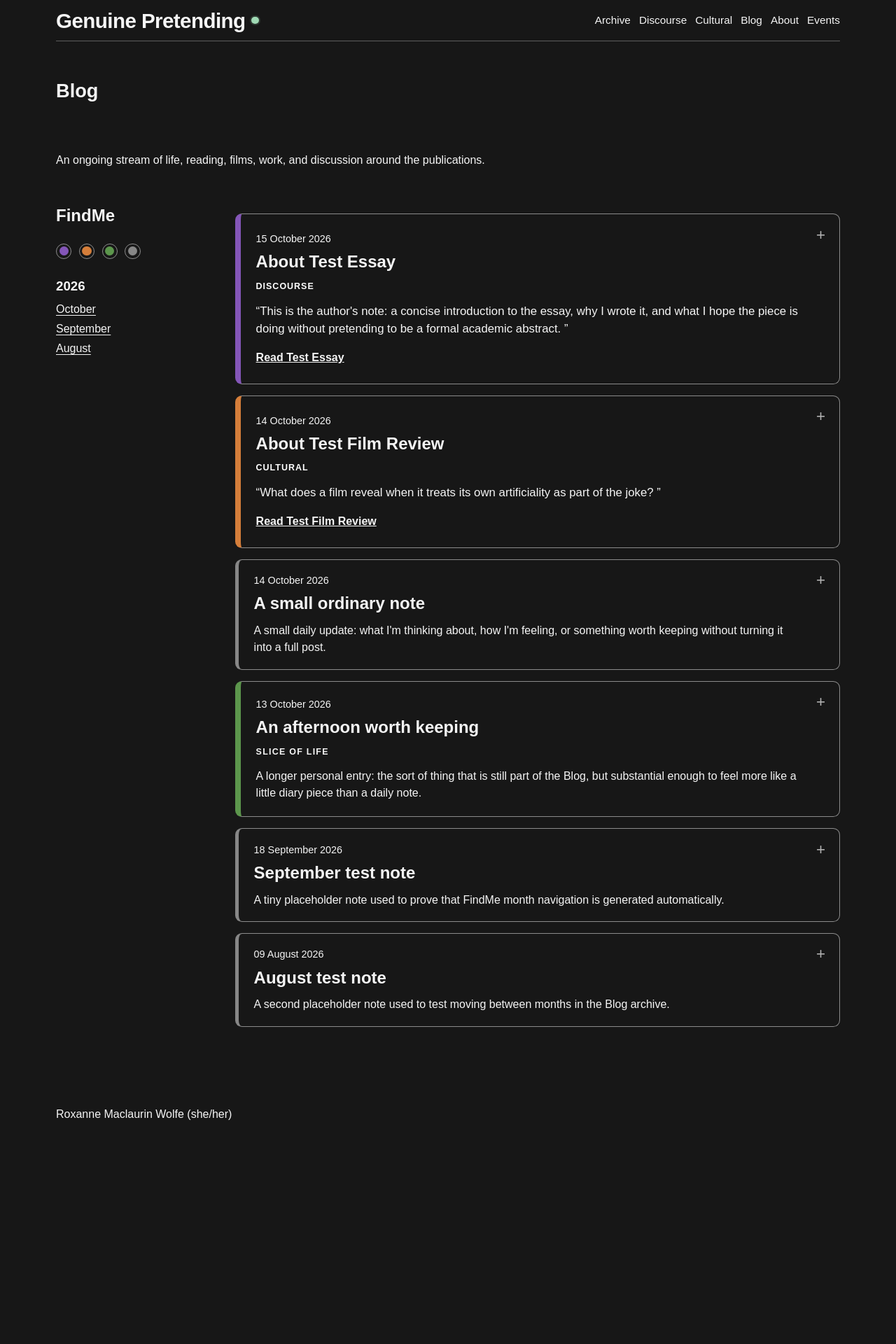
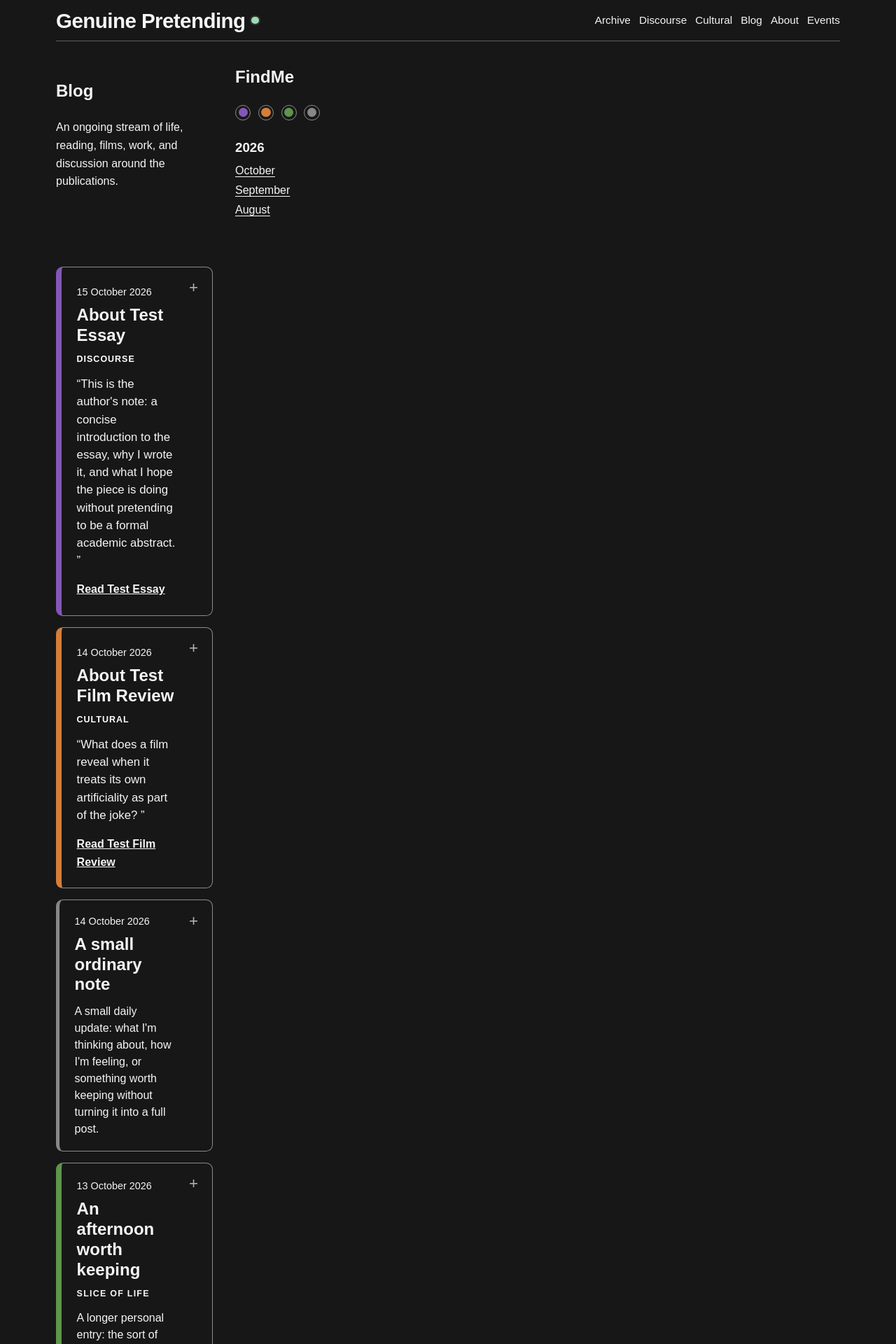
Before and after one commit to roxannewolfe/roxannewolfe.github.io, a Jekyll site: the page built from blog/index.html, in a window 1280 px wide. Shown: the top 1920 px of the page at 70% size. Built offline with Jekyll 4.4.1, drawn with Linux system fonts in a browser that asks for light colours; before the commit the page ends 1636 px from its top, so only the background shows below that.

Commit message:
Compact blog masthead structure

```diff
--- a/blog/index.html
+++ b/blog/index.html
@@ -4,8 +4,10 @@
 extra_css: /assets/css/blog.css
 ---
 <section class="blog-page">
-  <h1>Blog</h1>
-  <p>An ongoing stream of life, reading, films, work, and discussion around the publications.</p>
+  <header class="blog-intro">
+    <h1>Blog</h1>
+    <p>An ongoing stream of life, reading, films, work, and discussion around the publications.</p>
+  </header>
 
   {% assign publication_notes = site.publications | where_exp: "item", "item.blog_note" %}
   {% assign blog_entries = site.blog | concat: publication_notes | sort: "date" | reverse %}
```
